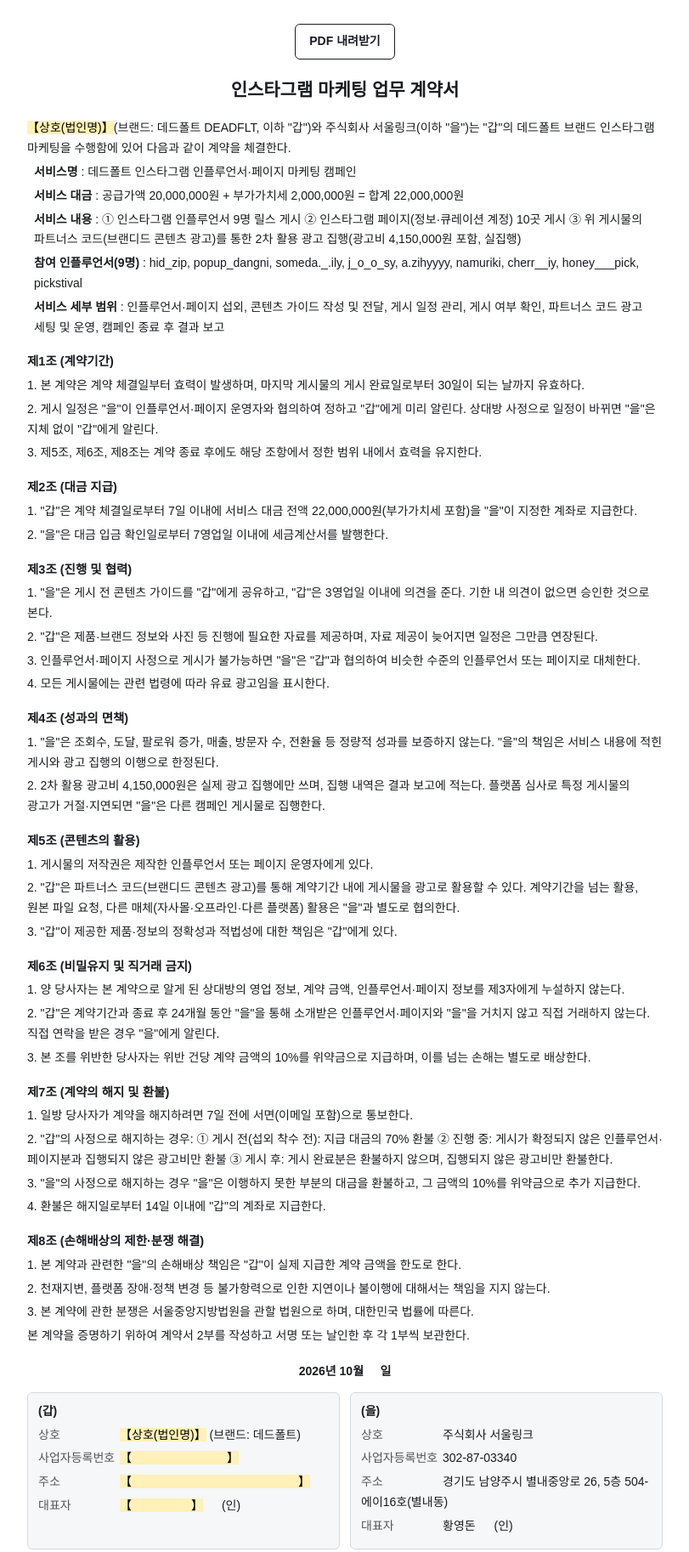
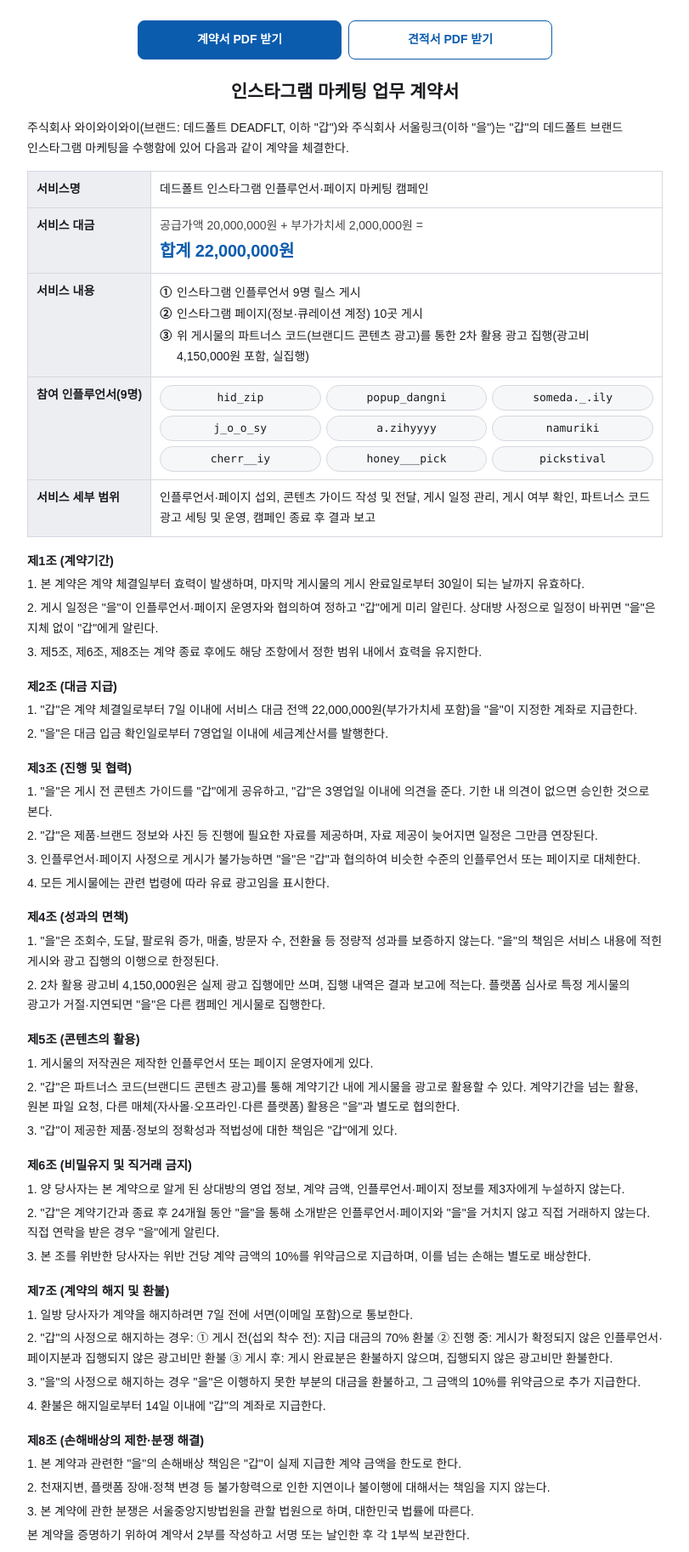
Before and after one commit to Seoul-Link/deadfault-contract-d89ba80c, a plain HTML site: page index.html in a window 1280 px wide. Shown: the top 1826 px of the page at 85% size, without its empty margins (234-1045 px from the left). Drawn offline with Linux system fonts and the light colour scheme.

Commit message:
계약서 2차: 갑 정보·요약 표·버튼

```diff
--- a/index.html
+++ b/index.html
@@ -1,32 +1,44 @@
 <!doctype html><html lang="ko"><head><meta charset="utf-8">
 <meta name="viewport" content="width=device-width,initial-scale=1">
 <title>데드폴트 마케팅 계약서</title><style>
-:root{--ink:#1a1c20;--line:#d5d8de;--soft:#f6f7f9;--mk:#fff1b8}
+:root{--ink:#1a1c20;--line:#d5d8de;--soft:#f6f7f9;--th:#eceef2;--mk:#fff1b8;--accent:#0b5cad}
 *{box-sizing:border-box}
 html{-webkit-text-size-adjust:100%}
 body{margin:0;background:#fff;color:var(--ink);font-family:Pretendard,"Apple SD Gothic Neo","Noto Sans KR",sans-serif;font-size:14px;line-height:1.7;overflow-wrap:anywhere;word-break:keep-all}
-main{max-width:780px;margin:0 auto;padding:28px 16px 40px}
-h1{font-size:21px;text-align:center;margin:0 0 16px} h2{font-size:14.5px;margin:16px 0 4px} p{margin:4px 0}
-.li{padding-left:8px} mark{background:var(--mk)}
+main{max-width:780px;margin:0 auto;padding:24px 16px 40px}
+h1{font-size:21px;text-align:center;margin:0 0 14px} h2{font-size:14.5px;margin:16px 0 4px} p{margin:4px 0}
+mark{background:var(--mk)}
+.dl{display:flex;flex-wrap:wrap;gap:8px;justify-content:center;margin:0 0 20px}
+.dl a{flex:1 1 180px;max-width:240px;text-align:center;padding:10px 14px;border-radius:8px;text-decoration:none;font-weight:700;border:1.5px solid var(--accent);color:var(--accent)}
+.dl a.main{background:var(--accent);color:#fff}
+.sum{width:100%;border-collapse:collapse;margin:14px 0 6px;border:1.5px solid #9aa1ab}
+.sum th,.sum td{border:1px solid var(--line);padding:9px 10px;vertical-align:top;text-align:left}
+.sum th{width:132px;background:var(--th);font-weight:700;white-space:nowrap}
+.money .sub{display:block;color:#444} .money b{display:block;font-size:20px;color:var(--accent);letter-spacing:-.2px}
+.svc{display:flex;gap:6px;margin:2px 0} .svc i{font-style:normal;font-weight:700;flex:none}
+.chips{display:grid;grid-template-columns:repeat(3,minmax(0,1fr));gap:6px}
+.chips span{border:1px solid var(--line);background:var(--soft);border-radius:999px;padding:3px 8px;text-align:center;font-size:13px;font-family:ui-monospace,Menlo,monospace}
 .date{text-align:center;margin:18px 0 12px;font-weight:600}
 .sigs{display:flex;flex-wrap:wrap;gap:12px} .sig{flex:1 1 300px;border:1px solid var(--line);border-radius:6px;padding:10px 12px;background:var(--soft)}
 .sig .who{font-weight:700;margin-bottom:4px} .sig span{display:inline-block;min-width:96px;color:#555} .sig em{font-style:normal;margin-left:18px}
-.dl{text-align:center;margin:0 0 18px} .dl a{display:inline-block;padding:8px 16px;border:1px solid var(--ink);border-radius:6px;color:var(--ink);text-decoration:none;font-weight:600}
+@media (max-width:560px){
+ .sum th{width:auto;white-space:normal;min-width:76px;padding:8px 7px} .sum td{padding:8px 8px}
+ .chips{grid-template-columns:repeat(2,minmax(0,1fr))} .money b{font-size:18px}
+}
 @media print{
- @page{size:A4;margin:14mm 15mm}
- body{font-size:10.6px;line-height:1.55} main{max-width:none;padding:0}
- h1{font-size:17px;margin-bottom:10px} h2{font-size:11.2px;margin:9px 0 2px} p{margin:2px 0}
- .dl{display:none} mark{background:none} .sig{background:none;padding:6px 10px} .sigs{break-inside:avoid} .date{margin:10px 0 8px}
+ @page{size:A4;margin:12mm 14mm}
+ body{font-size:10.8px;line-height:1.6;-webkit-print-color-adjust:exact;print-color-adjust:exact} main{max-width:none;padding:0}
+ h1{font-size:17px;margin-bottom:8px} h2{font-size:11.4px;margin:9px 0 2px} p{margin:2px 0} h2.pb{break-before:page;margin-top:0}
+ .dl{display:none} mark{background:none}
+ .sum{margin:8px 0 4px} .sum th,.sum td{padding:5px 8px} .sum th{width:110px}
+ .money b{font-size:14px} .chips{gap:3px} .chips span{font-size:9.5px;padding:1px 6px}
+ .sig{background:none;padding:5px 10px} .sigs{break-inside:avoid} .date{margin:22px 0 10px}
 }
 </style></head><body><main>
-<div class="dl"><a href="deadfault_contract.pdf">PDF 내려받기</a></div>
+<div class="dl"><a class="main" href="deadfault_contract.pdf">계약서 PDF 받기</a><a href="deadfault_quote.pdf">견적서 PDF 받기</a></div>
 <h1>인스타그램 마케팅 업무 계약서</h1>
-<p><mark>【상호(법인명)】</mark>(브랜드: 데드폴트 DEADFLT, 이하 &quot;갑&quot;)와 주식회사 서울링크(이하 &quot;을&quot;)는 &quot;갑&quot;의 데드폴트 브랜드 인스타그램 마케팅을 수행함에 있어 다음과 같이 계약을 체결한다.</p>
-<p class="li"><b>서비스명</b> : 데드폴트 인스타그램 인플루언서·페이지 마케팅 캠페인</p>
-<p class="li"><b>서비스 대금</b> : 공급가액 20,000,000원 + 부가가치세 2,000,000원 = 합계 22,000,000원</p>
-<p class="li"><b>서비스 내용</b> : ① 인스타그램 인플루언서 9명 릴스 게시 ② 인스타그램 페이지(정보·큐레이션 계정) 10곳 게시 ③ 위 게시물의 파트너스 코드(브랜디드 콘텐츠 광고)를 통한 2차 활용 광고 집행(광고비 4,150,000원 포함, 실집행)</p>
-<p class="li"><b>참여 인플루언서(9명)</b> : hid_zip, popup_dangni, someda._.ily, j_o_o_sy, a.zihyyyy, namuriki, cherr__iy, honey___pick, pickstival</p>
-<p class="li"><b>서비스 세부 범위</b> : 인플루언서·페이지 섭외, 콘텐츠 가이드 작성 및 전달, 게시 일정 관리, 게시 여부 확인, 파트너스 코드 광고 세팅 및 운영, 캠페인 종료 후 결과 보고</p>
+<p>주식회사 와이와이와이(브랜드: 데드폴트 DEADFLT, 이하 &quot;갑&quot;)와 주식회사 서울링크(이하 &quot;을&quot;)는 &quot;갑&quot;의 데드폴트 브랜드 인스타그램 마케팅을 수행함에 있어 다음과 같이 계약을 체결한다.</p>
+<table class="sum"><tr><th>서비스명</th><td>데드폴트 인스타그램 인플루언서·페이지 마케팅 캠페인</td></tr><tr><th>서비스 대금</th><td><div class="money"><span class="sub">공급가액 20,000,000원 + 부가가치세 2,000,000원 =</span> <b>합계 22,000,000원</b></div></td></tr><tr><th>서비스 내용</th><td><div class="svc"><i>①</i><span>인스타그램 인플루언서 9명 릴스 게시</span></div><div class="svc"><i>②</i><span>인스타그램 페이지(정보·큐레이션 계정) 10곳 게시</span></div><div class="svc"><i>③</i><span>위 게시물의 파트너스 코드(브랜디드 콘텐츠 광고)를 통한 2차 활용 광고 집행(광고비 4,150,000원 포함, 실집행)</span></div></td></tr><tr><th>참여 인플루언서(9명)</th><td><div class="chips"><span>hid_zip</span><span>popup_dangni</span><span>someda._.ily</span><span>j_o_o_sy</span><span>a.zihyyyy</span><span>namuriki</span><span>cherr__iy</span><span>honey___pick</span><span>pickstival</span></div></td></tr><tr><th>서비스 세부 범위</th><td>인플루언서·페이지 섭외, 콘텐츠 가이드 작성 및 전달, 게시 일정 관리, 게시 여부 확인, 파트너스 코드 광고 세팅 및 운영, 캠페인 종료 후 결과 보고</td></tr></table>
 <h2>제1조 (계약기간)</h2>
 <p>1. 본 계약은 계약 체결일부터 효력이 발생하며, 마지막 게시물의 게시 완료일로부터 30일이 되는 날까지 유효하다.</p>
 <p>2. 게시 일정은 &quot;을&quot;이 인플루언서·페이지 운영자와 협의하여 정하고 &quot;갑&quot;에게 미리 알린다. 상대방 사정으로 일정이 바뀌면 &quot;을&quot;은 지체 없이 &quot;갑&quot;에게 알린다.</p>
@@ -46,7 +58,7 @@
 <p>1. 게시물의 저작권은 제작한 인플루언서 또는 페이지 운영자에게 있다.</p>
 <p>2. &quot;갑&quot;은 파트너스 코드(브랜디드 콘텐츠 광고)를 통해 계약기간 내에 게시물을 광고로 활용할 수 있다. 계약기간을 넘는 활용, 원본 파일 요청, 다른 매체(자사몰·오프라인·다른 플랫폼) 활용은 &quot;을&quot;과 별도로 협의한다.</p>
 <p>3. &quot;갑&quot;이 제공한 제품·정보의 정확성과 적법성에 대한 책임은 &quot;갑&quot;에게 있다.</p>
-<h2>제6조 (비밀유지 및 직거래 금지)</h2>
+<h2 class="pb">제6조 (비밀유지 및 직거래 금지)</h2>
 <p>1. 양 당사자는 본 계약으로 알게 된 상대방의 영업 정보, 계약 금액, 인플루언서·페이지 정보를 제3자에게 누설하지 않는다.</p>
 <p>2. &quot;갑&quot;은 계약기간과 종료 후 24개월 동안 &quot;을&quot;을 통해 소개받은 인플루언서·페이지와 &quot;을&quot;을 거치지 않고 직접 거래하지 않는다. 직접 연락을 받은 경우 &quot;을&quot;에게 알린다.</p>
 <p>3. 본 조를 위반한 당사자는 위반 건당 계약 금액의 10%를 위약금으로 지급하며, 이를 넘는 손해는 별도로 배상한다.</p>
@@ -61,9 +73,5 @@
 <p>3. 본 계약에 관한 분쟁은 서울중앙지방법원을 관할 법원으로 하며, 대한민국 법률에 따른다.</p>
 <p>본 계약을 증명하기 위하여 계약서 2부를 작성하고 서명 또는 날인한 후 각 1부씩 보관한다.</p>
 <p class="date">2026년 10월 &nbsp;&nbsp;&nbsp; 일</p>
-<div class="sigs"><div class="sig"><div class="who">(갑)</div>
-<p><span>상호</span><mark>【상호(법인명)】</mark> (브랜드: 데드폴트)</p><p><span>사업자등록번호</span><mark>【　　　　　　　　】</mark></p>
-<p><span>주소</span><mark>【　　　　　　　　　　　　　　】</mark></p><p><span>대표자</span><mark>【　　　　　】</mark> <em>(인)</em></p></div><div class="sig"><div class="who">(을)</div>
-<p><span>상호</span>주식회사 서울링크</p><p><span>사업자등록번호</span>302-87-03340</p>
-<p><span>주소</span>경기도 남양주시 별내중앙로 26, 5층 504-에이16호(별내동)</p><p><span>대표자</span>황영돈 <em>(인)</em></p></div></div>
+<div class="sigs"><div class="sig"><div class="who">(갑)</div><p><span>상호</span>주식회사 와이와이와이 (브랜드: 데드폴트)</p><p><span>사업자등록번호</span>730-87-03787</p><p><span>주소</span>경기도 포천시 군내면 유교로136번길 6-1, 1동</p><p><span>이메일</span>hello@whywhywhy.kr</p><p><span>대표자</span>최가은 <em>(인)</em></p></div><div class="sig"><div class="who">(을)</div><p><span>상호</span>주식회사 서울링크</p><p><span>사업자등록번호</span>302-87-03340</p><p><span>주소</span>경기도 남양주시 별내중앙로 26, 5층 504-에이16호(별내동)</p><p><span>대표자</span>황영돈 <em>(인)</em></p></div></div>
 </main></body></html>
```
Also changed, not shown: 1 other file.
